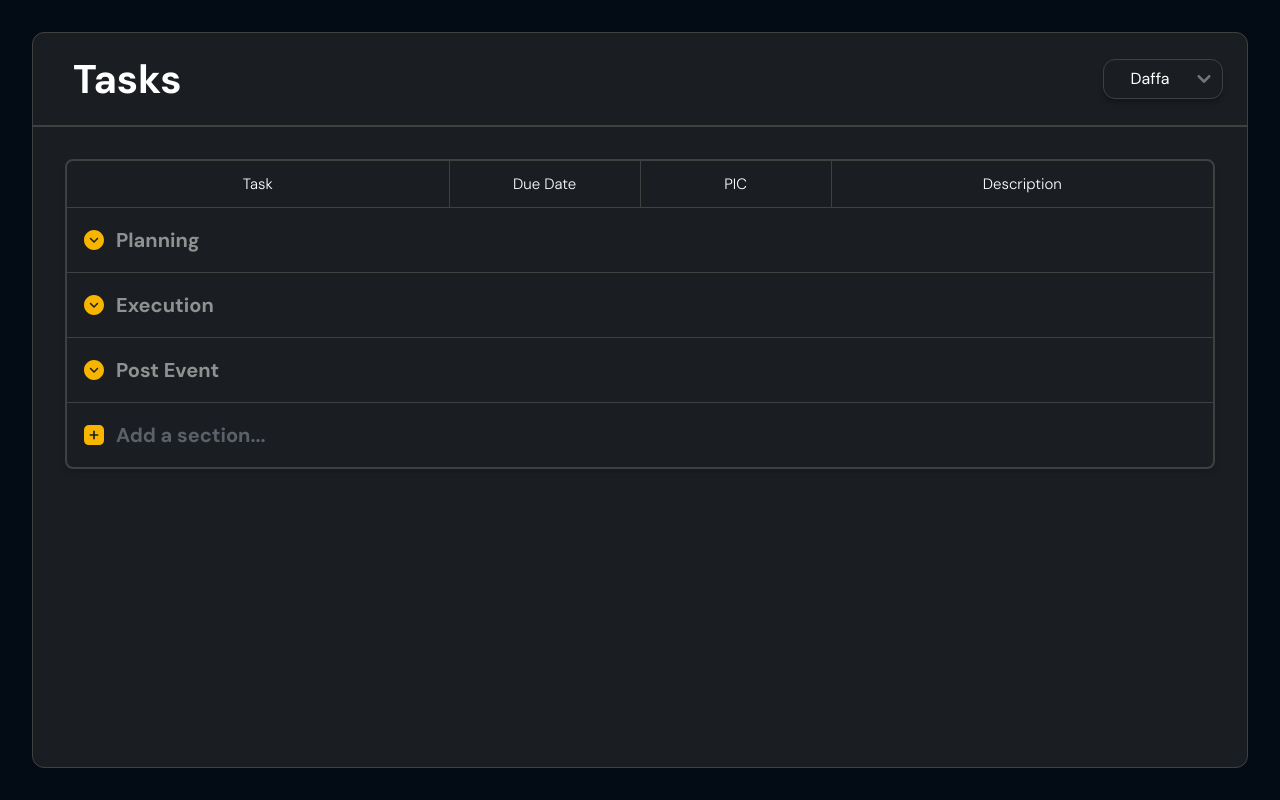
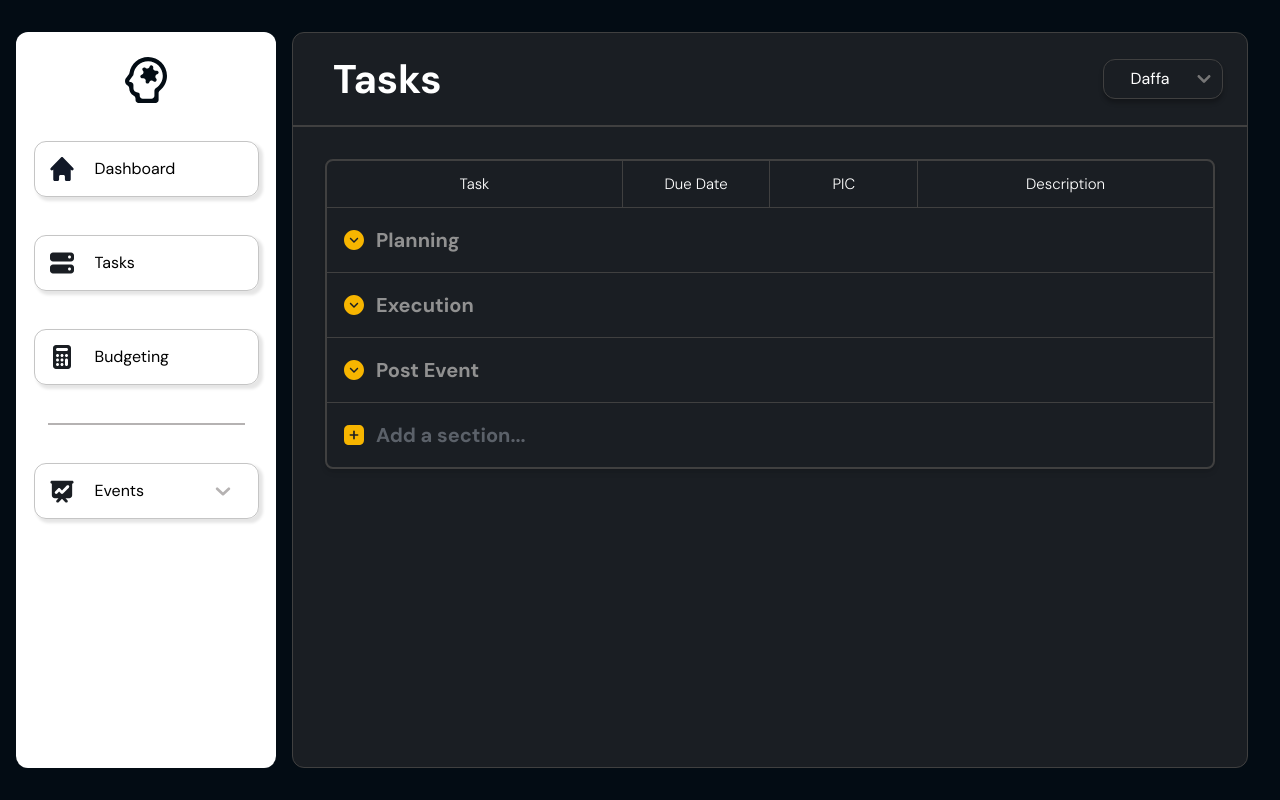
Before and after one commit to ichasna/FE-GATHERLY, a React (Vite) app: page /task-tracking in a window 1280 px wide. Built offline with nearby package versions, Linux system fonts and the light colour scheme.

Commit message:
Reappeared navbar and modified height of navbar

```diff
--- a/src/components/TaskTracking.jsx
+++ b/src/components/TaskTracking.jsx
@@ -4,9 +4,9 @@ import Navbar from "./UI/Commons/Navbar";
 function TaskTracking() {
   return (
     <>
-      {/* <div className="hidden lg:flex lg:justify-center lg:items-center bg-blue-200 h-full">
+      <div className="hidden lg:flex lg:justify-center lg:items-center py-4 h-full">
         <Navbar />
-      </div> */}
+      </div>
       <div className="h-full w-full p-4 flex justify-center items-center">
         <TableCard />
       </div>
--- a/src/components/UI/Commons/Navbar.jsx
+++ b/src/components/UI/Commons/Navbar.jsx
@@ -1,6 +1,6 @@
 function Navbar() {
   return (
-    <div className="rounded-xl bg-white w-[260px] h-[760px] flex flex-row py-[25px] px-[20px] box-border items-start justify-center">
+    <div className="rounded-xl bg-white w-[260px] h-full flex flex-row py-[25px] px-[20px] box-border items-start justify-center">
       <div className="flex flex-col w-full items-center justify-center gap-[38px]">
         <img
           className="relative w-[42px] h-[46px]"
```
